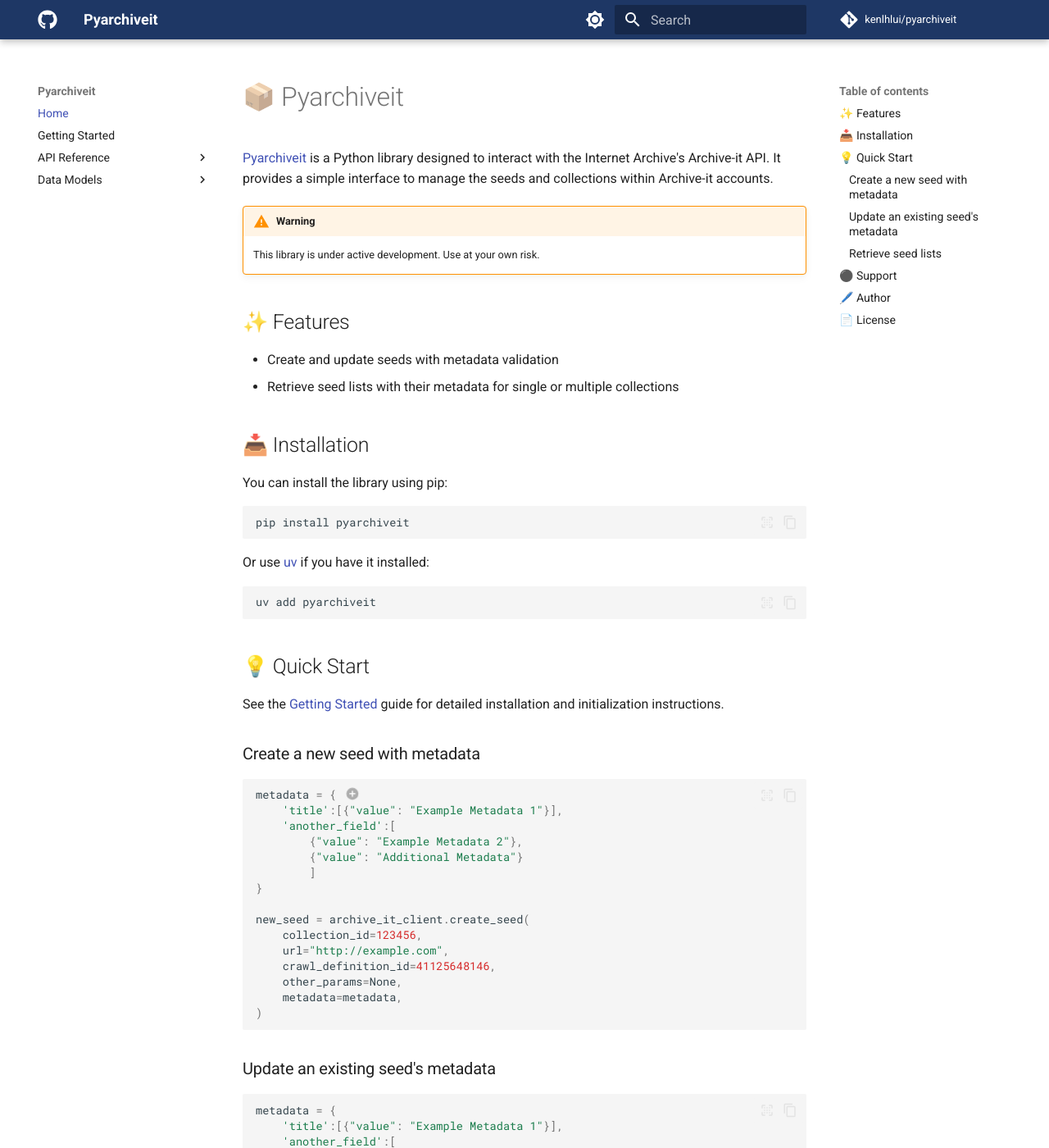
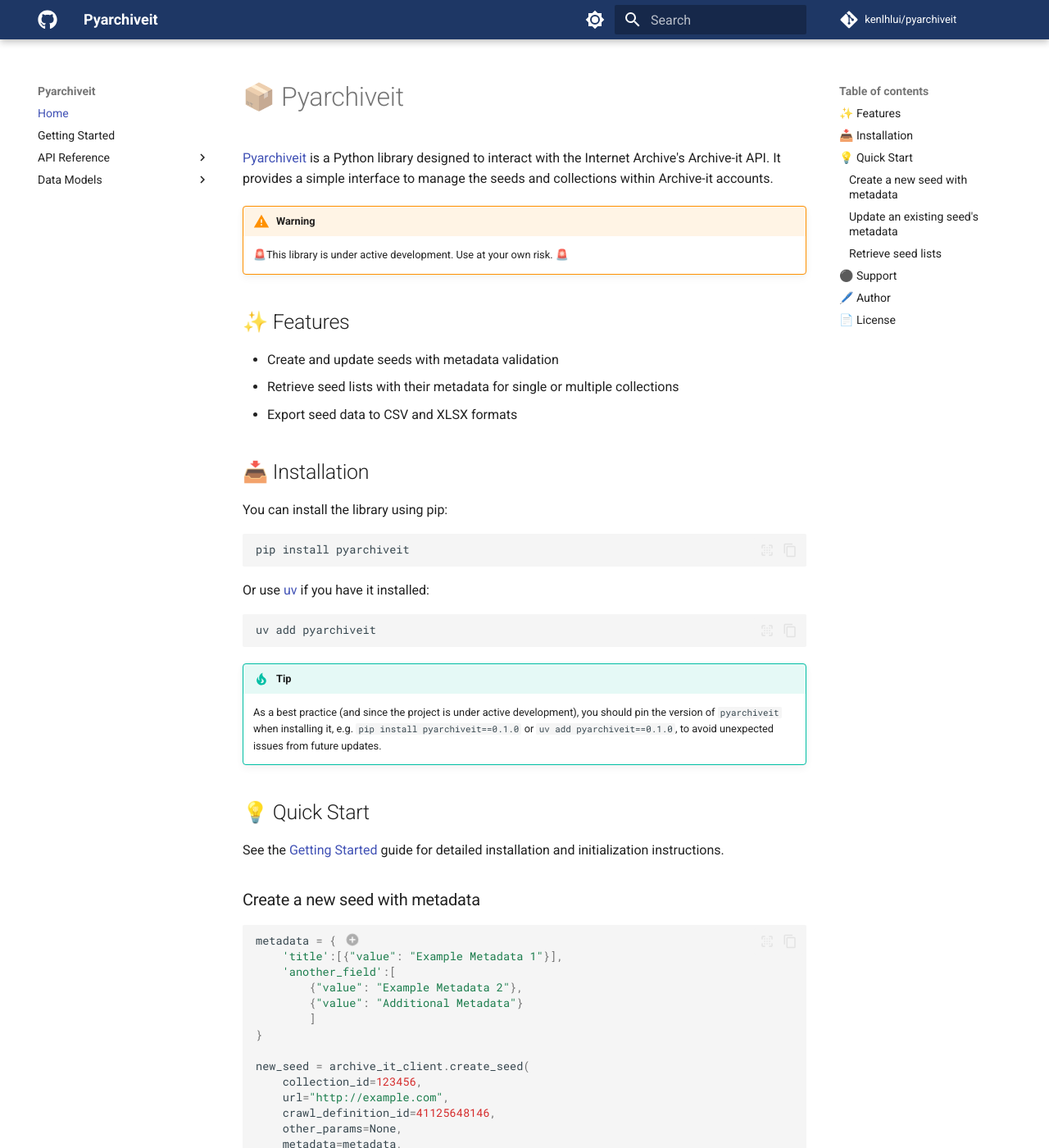
Before and after one commit to kenlhlui/pyarchiveit, an MkDocs documentation site: the page built from docs/index.md, in a window 1280 px wide and 1400 px high. Shown: the whole window at 82% size. Built offline with MkDocs 1.6.1 and Material for MkDocs 9.7.7, drawn with Linux system fonts in a browser that asks for light colours; comment, search, counter and statistics services are not loaded; the version menu is left out; some of the changed text lies outside the part shown.

Commit message:
docs: updated feature and best practice in docs

````diff
--- a/docs/index.md
+++ b/docs/index.md
@@ -3,11 +3,12 @@
 [Pyarchiveit](https://pypi.org/project/pyarchiveit/) is a Python library designed to interact with the Internet Archive's Archive-it API. It provides a simple interface to manage the seeds and collections within Archive-it accounts.
 
 !!! warning
-    This library is under active development. Use at your own risk.
+    🚨This library is under active development. Use at your own risk. 🚨
 
 ## ✨ Features
 - Create and update seeds with metadata validation
 - Retrieve seed lists with their metadata for single or multiple collections
+- Export seed data to CSV and XLSX formats
 
 ## 📥 Installation
 You can install the library using pip:
@@ -18,6 +19,9 @@
 ``` bash
 uv add pyarchiveit
 ```
+
+!!! tip
+    As a best practice (and since the project is under active development), you should pin the version of `pyarchiveit` when installing it, e.g. `pip install pyarchiveit==0.1.0` or `uv add pyarchiveit==0.1.0`, to avoid unexpected issues from future updates.
 
 ## 💡 Quick Start
 
@@ -85,4 +89,4 @@
 
 ## 📄 License
 
-This project is licensed under the GNU GPLv3.
+This project is licensed under the GNU GPLv3 - see the [LICENSE](https://github.com/kenlhlui/pyarchiveit/blob/main/LICENSE) file for details.
````
Also changed, not shown: README.md (+7 -1 lines).
